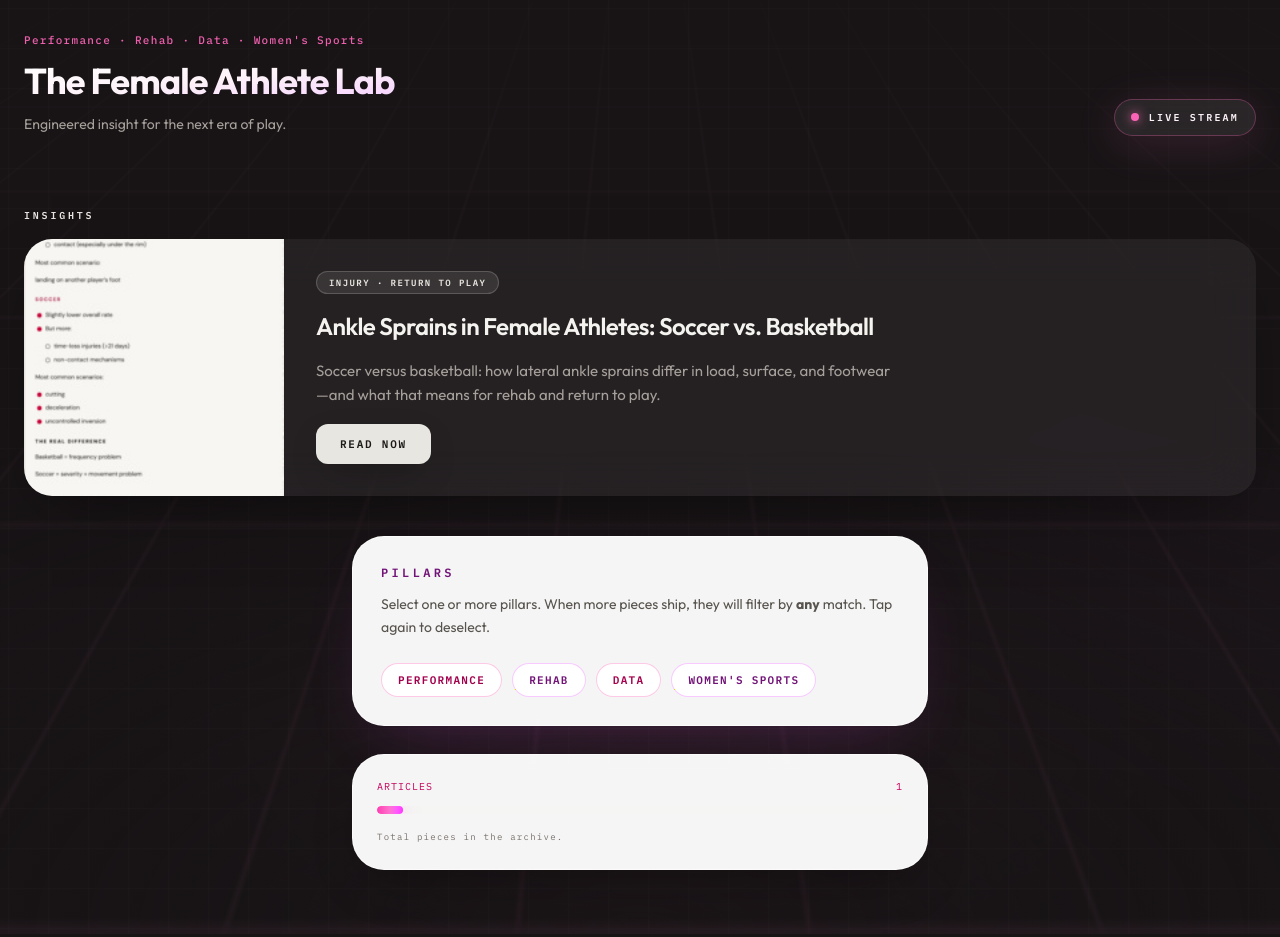
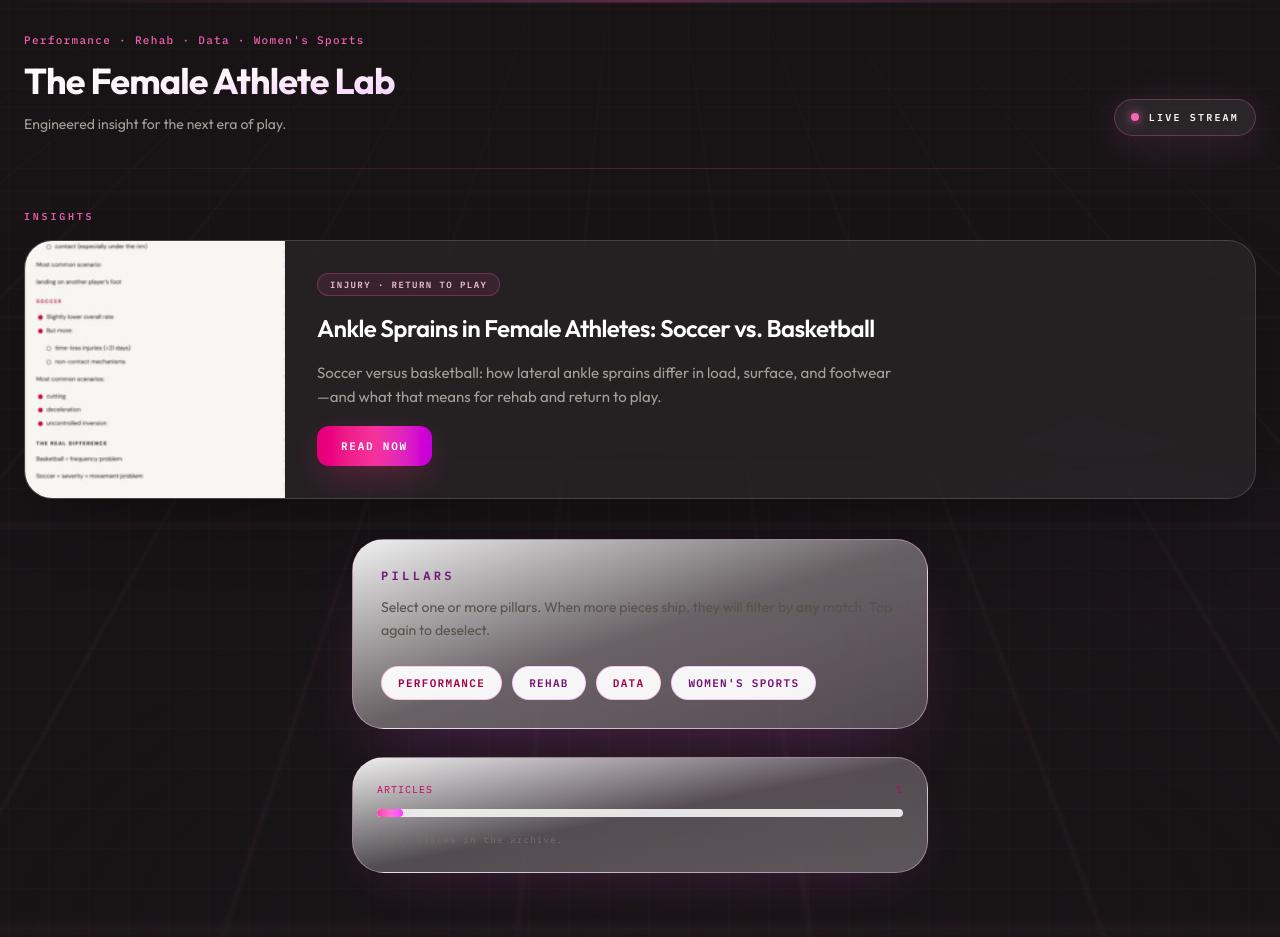
Before and after one commit to TaylorBracy/female-athlete-lab, a React (Vite) app in the folder site/: page / in a window 1280 px wide. Built offline with nearby package versions, Linux system fonts and the light colour scheme; no server answers.

Commit message:
HomePage: restore futuristic pink chrome, gradient Read Now, tinted glass cards
Made-with: Cursor

```diff
--- a/site/src/HomePage.tsx
+++ b/site/src/HomePage.tsx
@@ -112,6 +112,11 @@ export default function HomePage({ navigate }: { navigate: NavigateFn }) {
         aria-hidden
       />
 
+      <div
+        className="pointer-events-none absolute inset-x-0 top-0 h-[2px] bg-gradient-to-r from-transparent via-pink-400/50 to-transparent blur-[1px]"
+        aria-hidden
+      />
+
       <div className={`relative z-10 mx-auto max-w-7xl px-5 sm:px-6 ${easeFluid}`}>
         <header className="flex flex-col gap-5 py-8 sm:flex-row sm:items-end sm:justify-between">
           <div className="max-w-2xl">
@@ -137,16 +142,21 @@ export default function HomePage({ navigate }: { navigate: NavigateFn }) {
           </div>
         </header>
 
+        <div
+          className="h-px w-full bg-gradient-to-r from-transparent via-pink-500/25 to-transparent"
+          aria-hidden
+        />
+
         {/* Insights — preview only; full PDF loads only on /insights/... */}
         <section className="py-8 lg:py-10" aria-labelledby="insights-heading">
           <h2
             id="insights-heading"
-            className="font-mono-ui text-[10px] font-semibold uppercase tracking-[0.28em] text-[#e8e6e1]"
+            className="font-mono-ui text-[10px] font-semibold uppercase tracking-[0.28em] text-pink-400/90"
           >
             Insights
           </h2>
           <div
-            className={`mt-4 overflow-hidden rounded-[1.75rem] border-0 bg-white/[0.06] shadow-[0_24px_64px_-28px_rgba(0,0,0,0.55)] backdrop-blur-xl ${easeFluid}`}
+            className={`mt-4 overflow-hidden rounded-[1.75rem] border border-white/15 bg-white/[0.06] shadow-[0_24px_64px_-28px_rgba(0,0,0,0.55)] backdrop-blur-xl ${easeFluid}`}
           >
             <div className="grid gap-0 md:grid-cols-[minmax(0,220px)_1fr] lg:grid-cols-[minmax(0,260px)_1fr]">
               <div className="relative aspect-[16/10] md:aspect-auto md:min-h-[200px]">
@@ -163,17 +173,17 @@ export default function HomePage({ navigate }: { navigate: NavigateFn }) {
                     className="absolute inset-0 flex flex-col items-center justify-center bg-gradient-to-br from-rose-950/90 via-[#1a1412] to-stone-950"
                     aria-hidden
                   >
-                    <span className="font-mono-ui text-[10px] font-semibold uppercase tracking-[0.35em] text-[#c9c6c0]">
+                    <span className="font-mono-ui text-[10px] font-semibold uppercase tracking-[0.35em] text-pink-300/50">
                       Lab
                     </span>
                   </div>
                 )}
               </div>
               <div className="flex flex-col justify-center gap-4 p-6 sm:p-8">
-                <span className="font-mono-ui w-fit rounded-full border border-[#e8e6e1]/20 bg-[#e8e6e1]/10 px-3 py-1 text-[9px] font-semibold uppercase tracking-[0.16em] text-[#e8e6e1]">
+                <span className="font-mono-ui w-fit rounded-full border border-pink-400/25 bg-pink-500/10 px-3 py-1 text-[9px] font-semibold uppercase tracking-[0.16em] text-pink-200/90">
                   {FEATURED_INSIGHT.category}
                 </span>
-                <h3 className="text-balance text-xl font-semibold leading-snug tracking-tight text-[#f5f3ef] sm:text-2xl">
+                <h3 className="text-balance text-xl font-semibold leading-snug tracking-tight text-white sm:text-2xl">
                   {FEATURED_INSIGHT.title}
                 </h3>
                 <p className="max-w-xl text-pretty text-sm leading-relaxed text-stone-400 sm:text-[0.9375rem]">
@@ -189,7 +199,7 @@ export default function HomePage({ navigate }: { navigate: NavigateFn }) {
                       authorizeAnkleInsightRead()
                       navigate(FEATURED_INSIGHT.viewerPath)
                     }}
-                    className={`font-mono-ui inline-flex items-center justify-center rounded-xl bg-[#e8e6e1] px-6 py-3 text-[11px] font-bold uppercase tracking-[0.16em] text-stone-900 shadow-[0_12px_36px_-12px_rgba(0,0,0,0.45)] transition-all duration-500 hover:bg-[#f5f3ef] hover:shadow-[0_16px_40px_-12px_rgba(0,0,0,0.35)] ${easeFluid}`}
+                    className={`font-mono-ui inline-flex items-center justify-center rounded-xl bg-gradient-to-r from-pink-600 via-pink-500 to-fuchsia-600 px-6 py-3 text-[11px] font-bold uppercase tracking-[0.16em] text-white shadow-[0_12px_36px_-8px_rgba(219,39,119,0.45)] transition-all duration-500 hover:shadow-[0_16px_44px_-6px_rgba(192,38,211,0.35)] ${easeFluid}`}
                   >
                     Read Now
                   </a>
@@ -201,7 +211,7 @@ export default function HomePage({ navigate }: { navigate: NavigateFn }) {
 
         <section className={`mx-auto max-w-xl pb-16 ${easeFluid}`}>
           <aside className={`flex flex-col gap-7 ${easeFluid}`}>
-            <div className="rounded-[2rem] border border-white/65 bg-white/[0.96] p-7 shadow-[0_28px_70px_-28px_rgba(217,70,239,0.22)] backdrop-blur-2xl transition-all duration-700 hover:border-white/85 hover:shadow-[0_36px_80px_-24px_rgba(217,70,239,0.28)]">
+            <div className="rounded-[2rem] border border-pink-200/45 bg-gradient-to-br from-white/[0.94] via-pink-50/35 to-fuchsia-100/25 p-7 shadow-[0_28px_70px_-28px_rgba(217,70,239,0.28)] backdrop-blur-2xl transition-all duration-700 hover:border-pink-200/70 hover:shadow-[0_36px_80px_-24px_rgba(217,70,239,0.34)]">
               <h3 className="font-mono-ui text-xs font-semibold uppercase tracking-[0.28em] text-fuchsia-900">
                 Pillars
               </h3>
@@ -249,7 +259,7 @@ export default function HomePage({ navigate }: { navigate: NavigateFn }) {
             <div
               role="region"
               aria-label="Article index"
-              className="rounded-[2rem] border border-white/60 bg-white/[0.96] p-6 font-mono-ui text-[10px] uppercase tracking-widest text-stone-500 shadow-[0_20px_55px_-22px_rgba(0,0,0,0.4)] backdrop-blur-xl transition-all duration-500 hover:border-white/80"
+              className="rounded-[2rem] border border-pink-200/40 bg-gradient-to-br from-white/[0.93] via-fuchsia-50/25 to-pink-50/30 p-6 font-mono-ui text-[10px] uppercase tracking-widest text-stone-500 shadow-[0_20px_55px_-22px_rgba(217,70,239,0.18)] backdrop-blur-xl transition-all duration-500 hover:border-pink-200/65"
             >
               <div className="flex justify-between text-pink-700">
                 <span>Articles</span>
```
